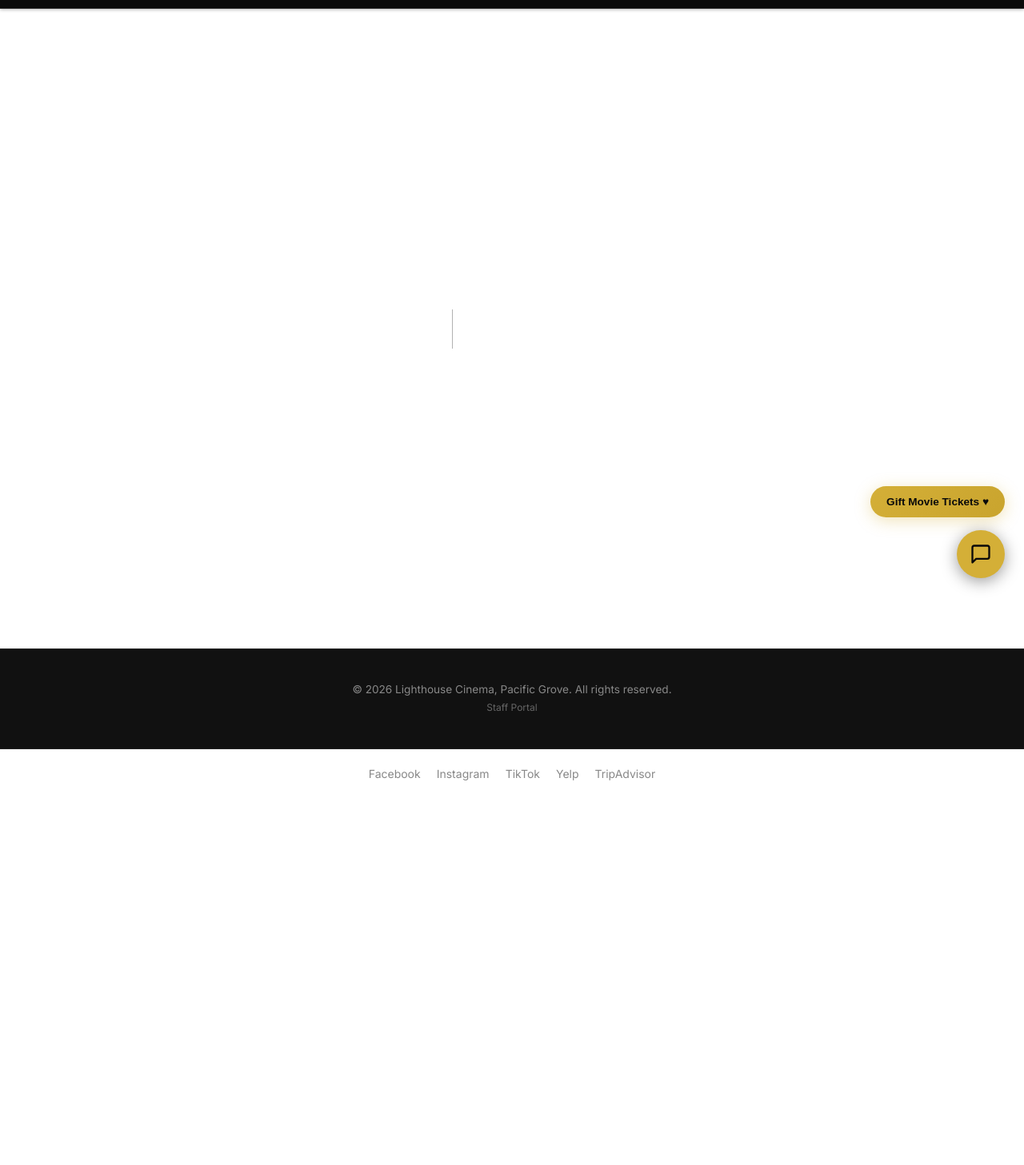
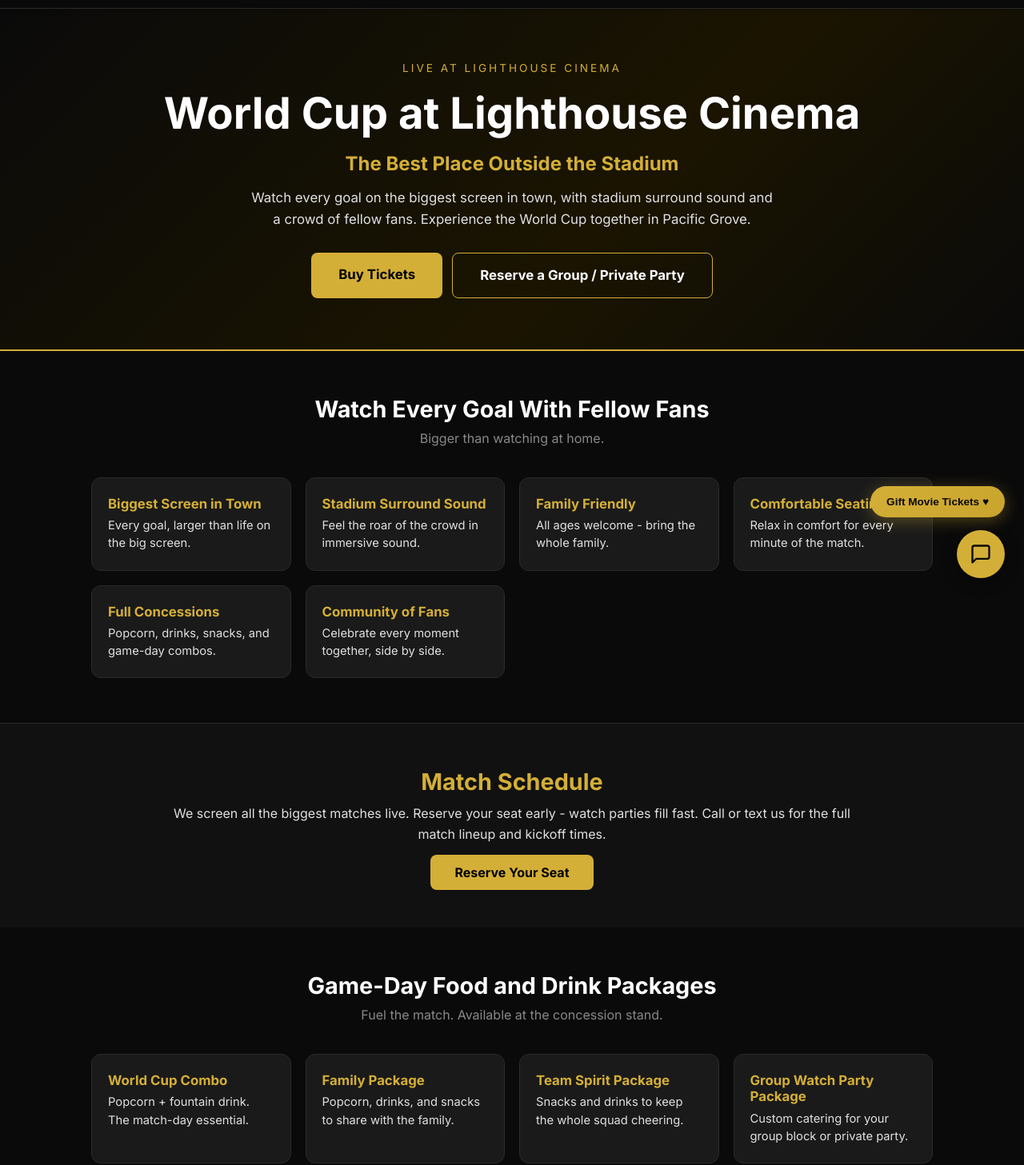
Before and after one commit to lighthousecinemapg-cyber/lighthouse-cinema, a Next.js app: page /world-cup in a window 1280 px wide. Before the commit this address had no page. Shown: the part 53-1510 px from the top of the page at 80% size. Before the commit the page ends 1050 px from the top, so only its background shows below. Built offline with nearby package versions, Linux system fonts and the light colour scheme.

Commit message:
Add World Cup landing page (/world-cup)

```diff
--- /dev/null
+++ b/app/world-cup/page.js
@@ -0,0 +1,91 @@
+
+export const metadata = {
+  title: 'World Cup at Lighthouse Cinema - Pacific Grove Watch Party | Monterey County',
+  description: 'Watch the World Cup on the biggest screen in town at Lighthouse Cinema in Pacific Grove. Stadium atmosphere, surround sound, food and drink packages, and group watch parties - the premier World Cup watch party destination in Monterey County.',
+};
+
+const gold = '#d4af37';
+const black = '#0a0a0a';
+const darkBg = '#111111';
+const darkCard = '#1a1a1a';
+const darkBorder = '#2a2a2a';
+const textLight = '#e0e0e0';
+const textMuted = '#888888';
+const TICKETS = 'https://square.link/u/YqvdJLdp';
+
+function Card({ title, desc }) {
+  return (
+    <div style={{ background: darkCard, border: '1px solid ' + darkBorder, borderRadius: 12, padding: '22px 20px' }}>
+      <h3 style={{ color: gold, fontSize: '1.05rem', fontWeight: 700, margin: '0 0 6px' }}>{title}</h3>
+      <p style={{ color: textLight, fontSize: '0.92rem', margin: 0, lineHeight: 1.5 }}>{desc}</p>
+    </div>
+  );
+}
+
+export default function WorldCupPage() {
+  return (
+    <div>
+      {/* HERO */}
+      <section style={{ background: 'linear-gradient(135deg, #0a0a0a 0%, #1a1400 60%, #0a0a0a 100%)', borderBottom: '2px solid ' + gold, padding: '64px 0' }}>
+        <div style={{ maxWidth: 1000, margin: '0 auto', padding: '0 24px', textAlign: 'center' }}>
+          <div style={{ color: gold, letterSpacing: 3, textTransform: 'uppercase', fontSize: '0.85rem', marginBottom: 12 }}>Live at Lighthouse Cinema</div>
+          <h1 style={{ fontSize: 'clamp(2rem, 6vw, 3.4rem)', fontWeight: 800, color: '#fff', margin: '0 0 12px' }}>World Cup at Lighthouse Cinema</h1>
+          <p style={{ fontSize: 'clamp(1.1rem, 3vw, 1.5rem)', color: gold, fontWeight: 700, margin: '0 0 10px' }}>The Best Place Outside the Stadium</p>
+          <p style={{ color: textLight, fontSize: '1.05rem', maxWidth: 660, margin: '0 auto 28px', lineHeight: 1.6 }}>Watch every goal on the biggest screen in town, with stadium surround sound and a crowd of fellow fans. Experience the World Cup together in Pacific Grove.</p>
+          <div style={{ display: 'flex', gap: 12, justifyContent: 'center', flexWrap: 'wrap' }}>
+            <a href={TICKETS} target="_blank" rel="noopener noreferrer" style={{ background: gold, color: '#000', padding: '14px 34px', borderRadius: 8, fontWeight: 800, textDecoration: 'none', fontSize: '1.05rem' }}>Buy Tickets</a>
+            <a href="/private-events" style={{ color: '#fff', padding: '14px 34px', borderRadius: 8, fontWeight: 700, textDecoration: 'none', fontSize: '1.05rem', border: '1px solid ' + gold }}>Reserve a Group / Private Party</a>
+          </div>
+        </div>
+      </section>
+
+      {/* EXPERIENCE */}
+      <section style={{ background: black, padding: '56px 0' }}>
+        <div style={{ maxWidth: 1100, margin: '0 auto', padding: '0 24px' }}>
+          <h2 style={{ textAlign: 'center', color: '#fff', fontSize: '1.8rem', fontWeight: 800, margin: '0 0 6px' }}>Watch Every Goal With Fellow Fans</h2>
+          <p style={{ textAlign: 'center', color: textMuted, margin: '0 0 36px' }}>Bigger than watching at home.</p>
+          <div style={{ display: 'grid', gridTemplateColumns: 'repeat(auto-fit, minmax(240px, 1fr))', gap: 18 }}>
+            <Card title="Biggest Screen in Town" desc="Every goal, larger than life on the big screen." />
+            <Card title="Stadium Surround Sound" desc="Feel the roar of the crowd in immersive sound." />
+            <Card title="Family Friendly" desc="All ages welcome - bring the whole family." />
+            <Card title="Comfortable Seating" desc="Relax in comfort for every minute of the match." />
+            <Card title="Full Concessions" desc="Popcorn, drinks, snacks, and game-day combos." />
+            <Card title="Community of Fans" desc="Celebrate every moment together, side by side." />
+          </div>
+        </div>
+      </section>
+
+      {/* MATCH SCHEDULE */}
+      <section style={{ background: darkBg, padding: '56px 0', borderTop: '1px solid ' + darkBorder }}>
+        <div style={{ maxWidth: 900, margin: '0 auto', padding: '0 24px', textAlign: 'center' }}>
+          <h2 style={{ color: gold, fontSize: '1.8rem', fontWeight: 800, margin: '0 0 10px' }}>Match Schedule</h2>
+          <p style={{ color: textLight, margin: '0 0 22px', lineHeight: 1.6 }}>We screen all the biggest matches live. Reserve your seat early - watch parties fill fast. Call or text us for the full match lineup and kickoff times.</p>
+          <a href={TICKETS} target="_blank" rel="noopener noreferrer" style={{ background: gold, color: '#000', padding: '12px 30px', borderRadius: 8, fontWeight: 800, textDecoration: 'none' }}>Reserve Your Seat</a>
+        </div>
+      </section>
+
+      {/* FOOD PACKAGES */}
+      <section style={{ background: black, padding: '56px 0' }}>
+        <div style={{ maxWidth: 1100, margin: '0 auto', padding: '0 24px' }}>
+          <h2 style={{ textAlign: 'center', color: '#fff', fontSize: '1.8rem', fontWeight: 800, margin: '0 0 6px' }}>Game-Day Food and Drink Packages</h2>
+          <p style={{ textAlign: 'center', color: textMuted, margin: '0 0 36px' }}>Fuel the match. Available at the concession stand.</p>
+          <div style={{ display: 'grid', gridTemplateColumns: 'repeat(auto-fit, minmax(240px, 1fr))', gap: 18 }}>
+            <Card title="World Cup Combo" desc="Popcorn + fountain drink. The match-day essential." />
+            <Card title="Family Package" desc="Popcorn, drinks, and snacks to share with the family." />
+            <Card title="Team Spirit Package" desc="Snacks and drinks to keep the whole squad cheering." />
+            <Card title="Group Watch Party Package" desc="Custom catering for your group block or private party." />
+          </div>
+        </div>
+      </section>
+
+      {/* GROUP / PRIVATE */}
+      <section style={{ background: 'linear-gradient(135deg, #1a1400 0%, #0a0a0a 100%)', padding: '56px 0', borderTop: '2px solid ' + gold, borderBottom: '2px solid ' + gold, textAlign: 'center' }}>
+        <div style={{ maxWidth: 820, margin: '0 auto', padding: '0 24px' }}>
+          <h2 style={{ color: '#fff', fontSize: '1.9rem', fontWeight: 800, margin: '0 0 10px' }}>Bring Your Whole Crew</h2>
+          <p style={{ color: textLight, margin: '0 0 24px', lineHeight: 1.6 }}>Soccer clubs, youth teams, families, and fan groups - book a group block or a private watch party and make it a day to remember. Team packages available.</p>
+          <a href="/private-events" style={{ background: gold, color: '#000', padding: '14px 34px', borderRadius: 8, fontWeight: 800, textDecoration: 'none' }}>Inquire About Group and Private Parties</a>
+        </div>
+      </section>
+    </div>
+  );
+}
```
